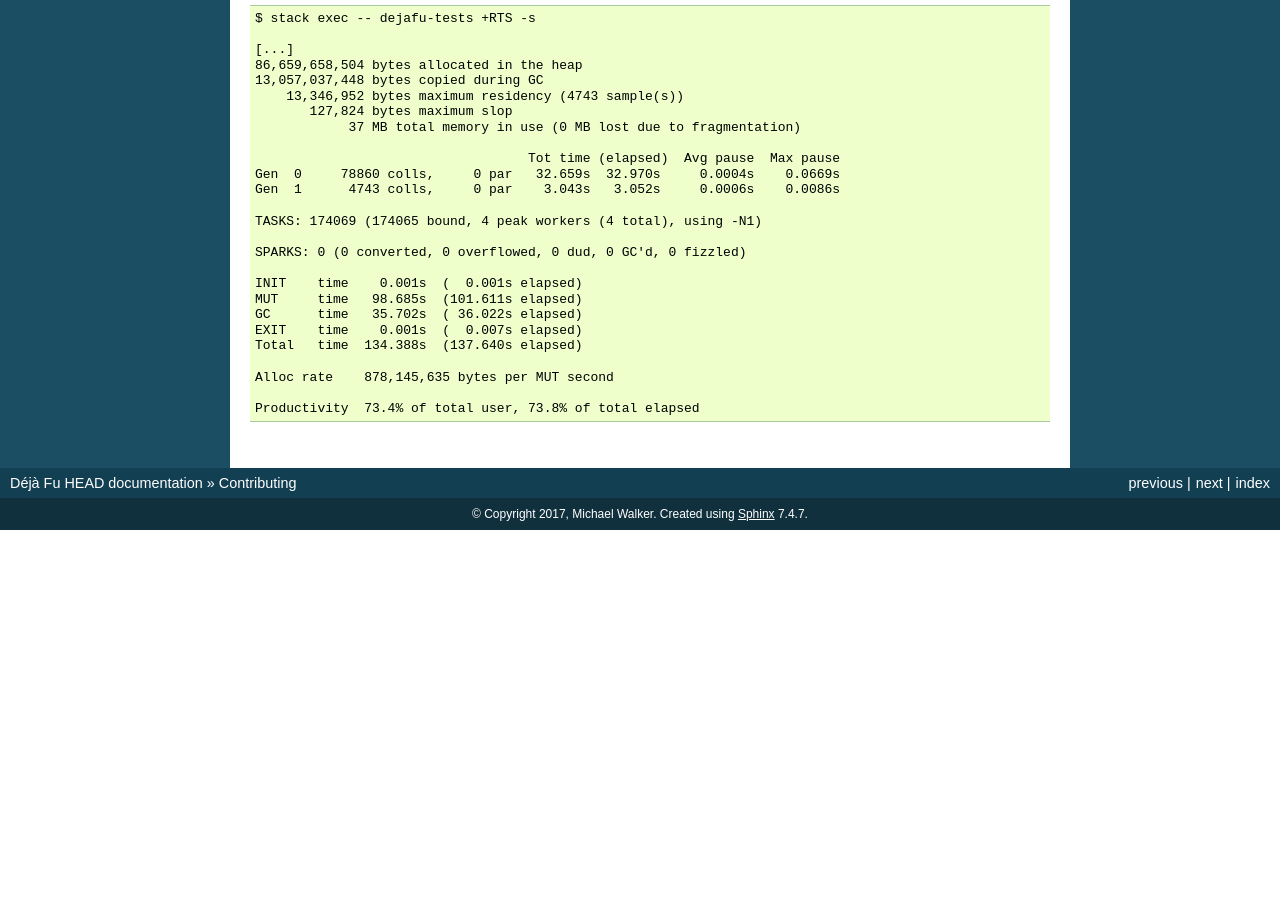
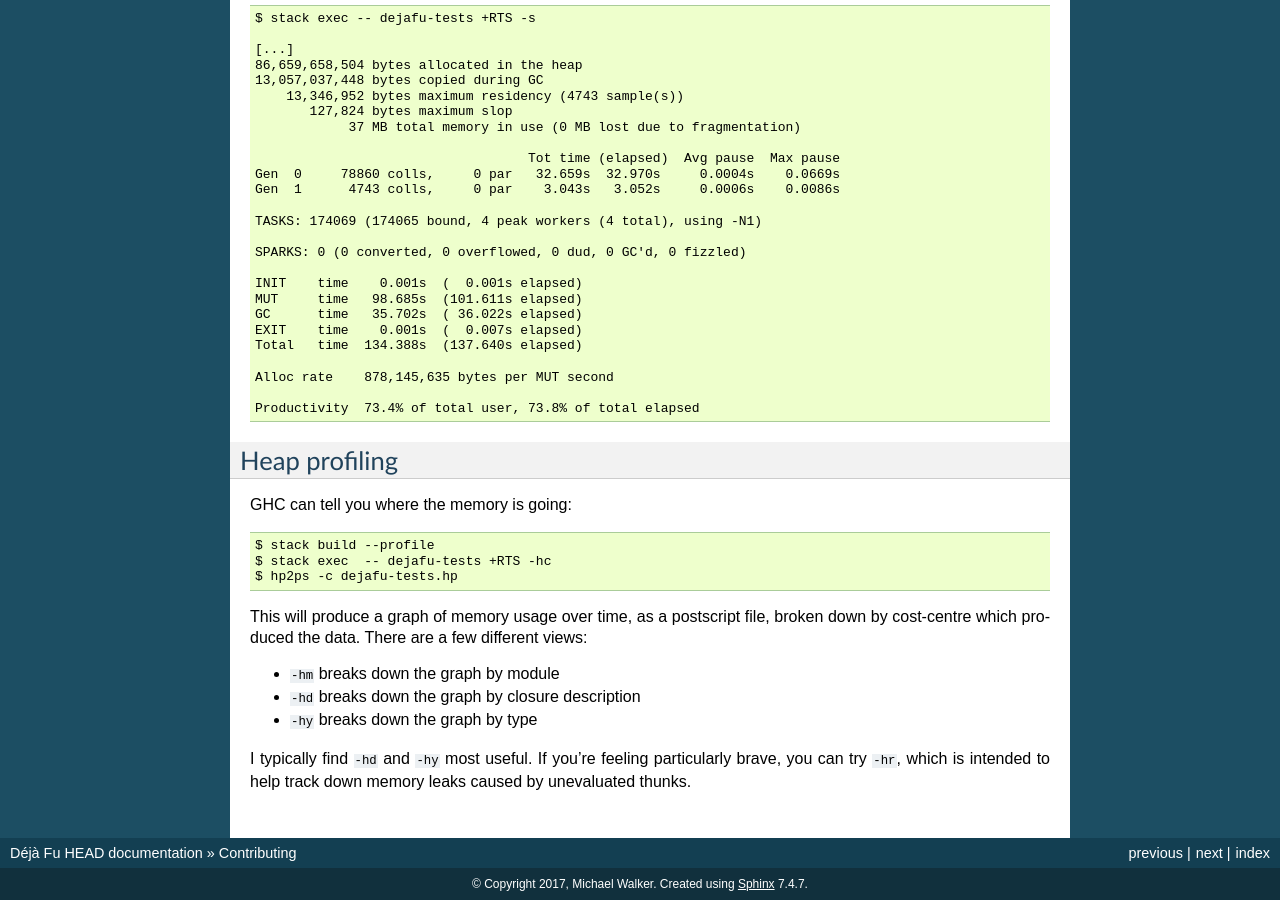
Before and after one commit to barrucadu/dejafu, a Sphinx documentation site: the page built from doc/contributing.rst, in a window 1280 px wide and 900 px high, scrolled down 2519 px. Built offline with Sphinx 7.4.7, drawn with Linux system fonts in a browser that asks for light colours; before the commit the page ends 3049 px from its top, so only the background shows below that.

Commit message:
Add intro to heap profiling
Closes #87

```diff
--- a/doc/contributing.rst
+++ b/doc/contributing.rst
@@ -193,3 +193,27 @@ non-profiled build:
   Alloc rate    878,145,635 bytes per MUT second
 
   Productivity  73.4% of total user, 73.8% of total elapsed
+
+
+Heap profiling
+--------------
+
+GHC can tell you where the memory is going:
+
+.. code-block:: none
+
+  $ stack build --profile
+  $ stack exec  -- dejafu-tests +RTS -hc
+  $ hp2ps -c dejafu-tests.hp
+
+This will produce a graph of memory usage over time, as a postscript
+file, broken down by cost-centre which produced the data.  There are a
+few different views:
+
+- ``-hm`` breaks down the graph by module
+- ``-hd`` breaks down the graph by closure description
+- ``-hy`` breaks down the graph by type
+
+I typically find ``-hd`` and ``-hy`` most useful.  If you're feeling
+particularly brave, you can try ``-hr``, which is intended to help
+track down memory leaks caused by unevaluated thunks.
```
